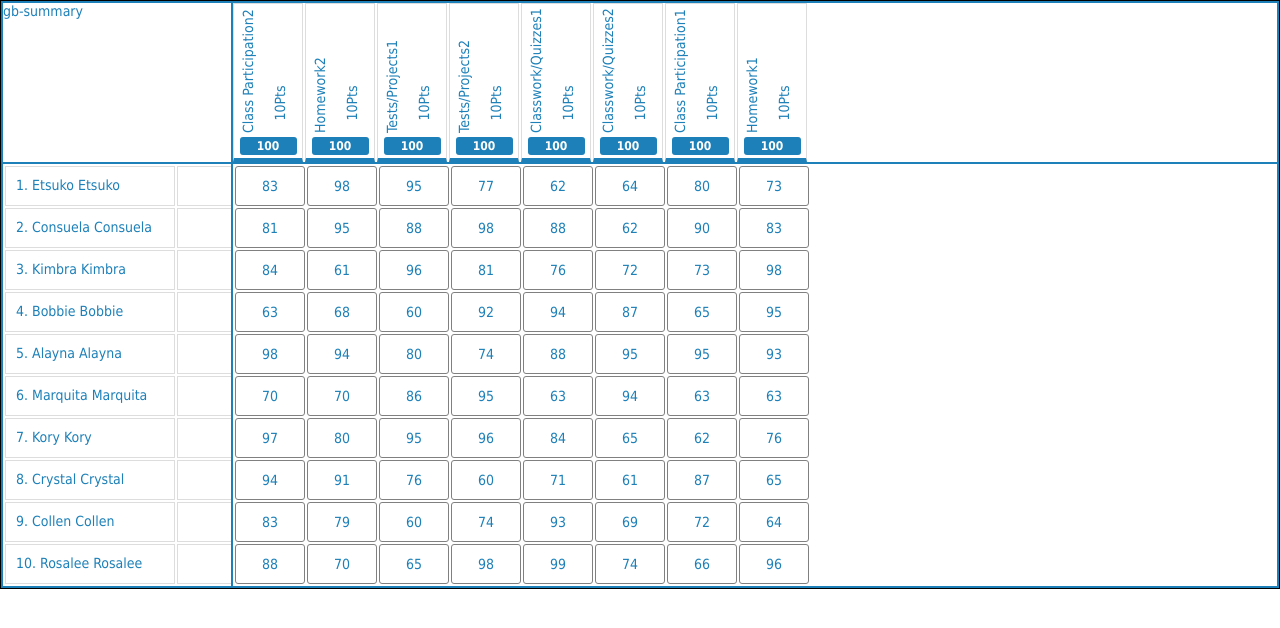
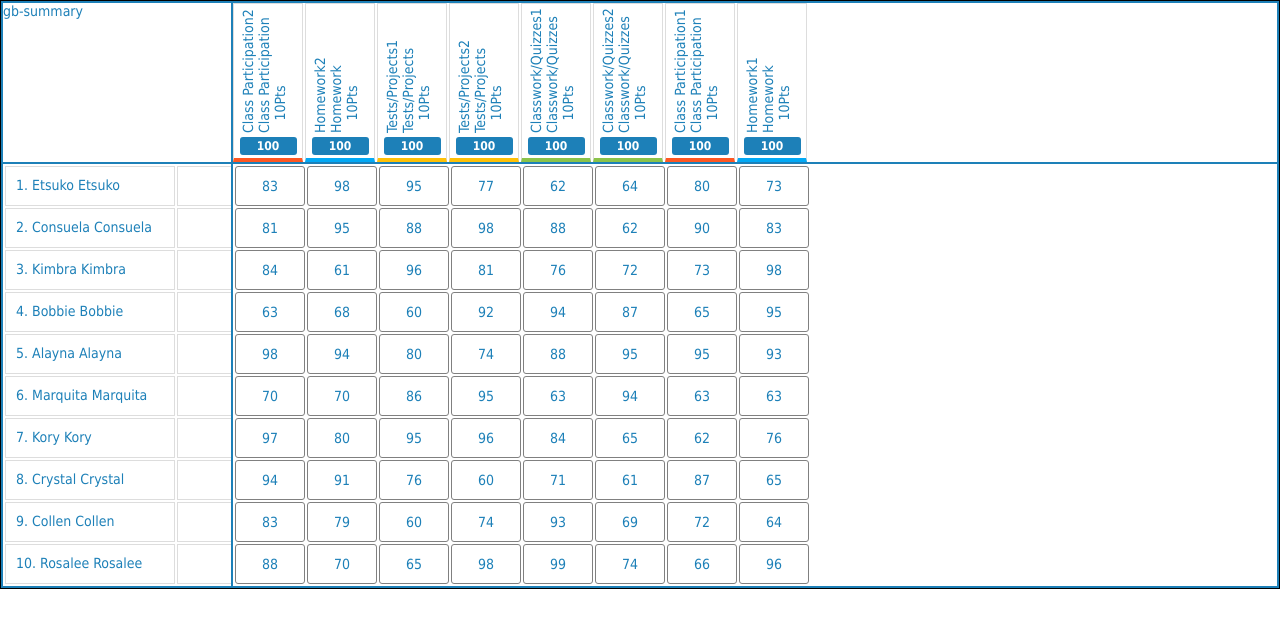
Before and after one commit to omarolivo/Gradebook, an Angular app: page / in a window 1280 px wide. Shown: the top 628 px of the page. Built offline with nearby package versions, Linux system fonts and the light colour scheme.

Commit message:
Add category to assignments

```diff
--- a/src/app/gradebook/gradebook.component.ts
+++ b/src/app/gradebook/gradebook.component.ts
@@ -1,6 +1,6 @@
 import { Component } from '@angular/core';
 import { GradebookService } from './gradebook.service';
-import { Gradebook, Assignment, AssignmentGrade, Student } from './models/gradebook.models';
+import { Gradebook, Assignment, AssignmentGrade, Student, Category } from './models/gradebook.models';
 
 @Component({
   selector: 'gb-gradebook',
@@ -26,6 +26,17 @@ export class GradebookComponent {
     return newGrades;
   }
 
+  sortAssignments(assignments: Assignment[], categories: Category[]) {
+    const newAssignments = [];
+    for (const assignment of assignments) {
+      newAssignments.push({
+        ...assignment,
+        category: {...categories.find(c => c.id === assignment.categoryId)}
+      });
+    }
+    return newAssignments;
+  }
+
   ngOnInit() {
     this.rootElement = document.querySelector(':root');
 
@@ -33,6 +44,7 @@ export class GradebookComponent {
       if (gradebookData) {
         this.data = {
           ...gradebookData,
+          assignments: this.sortAssignments(gradebookData.assignments, gradebookData.categories),
           grades: this.sortGrades(gradebookData.grades, gradebookData.assignments, gradebookData.students)
         };
         this.setCSSvar('--grades-columns', this.data.assignments.length);
```
